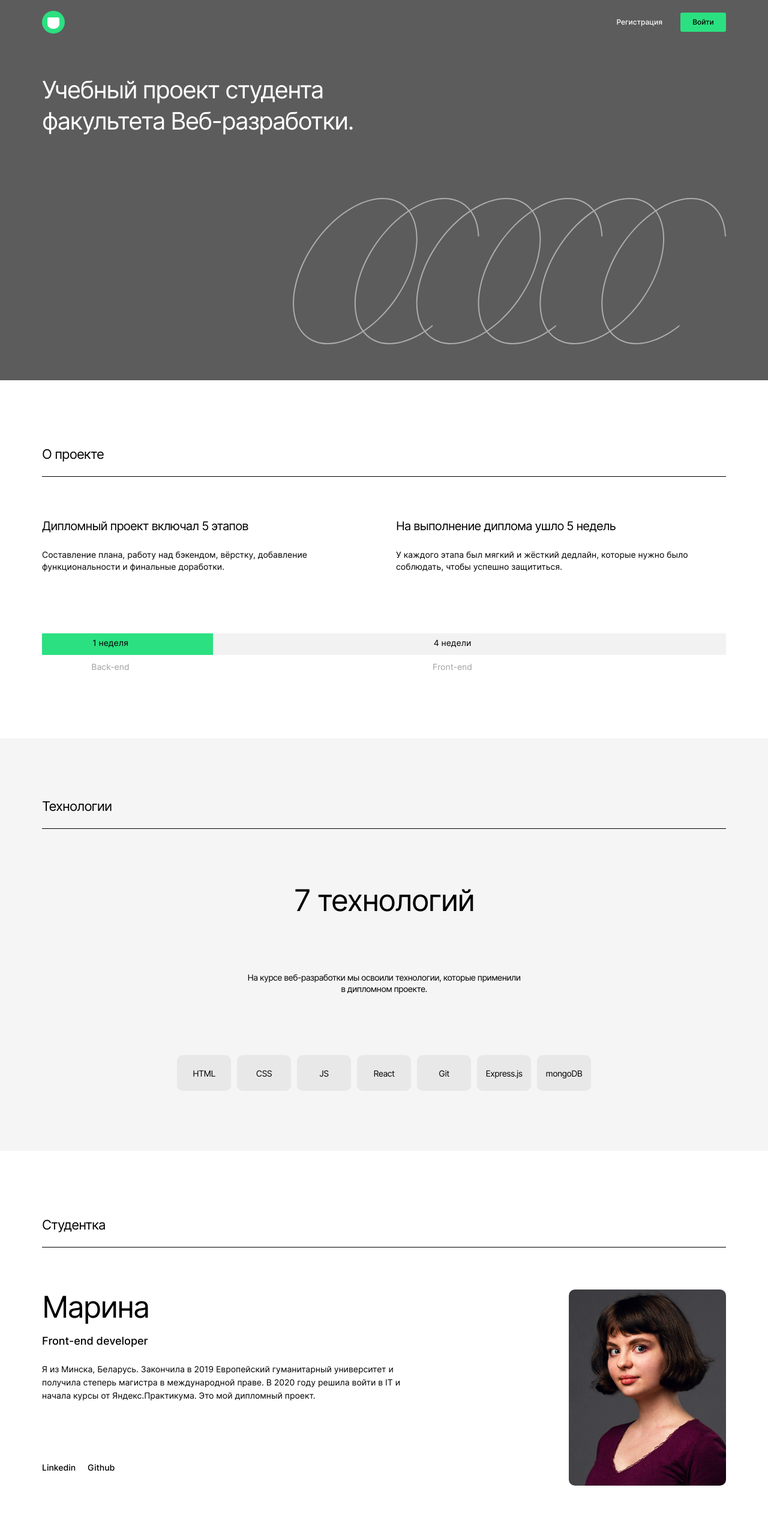
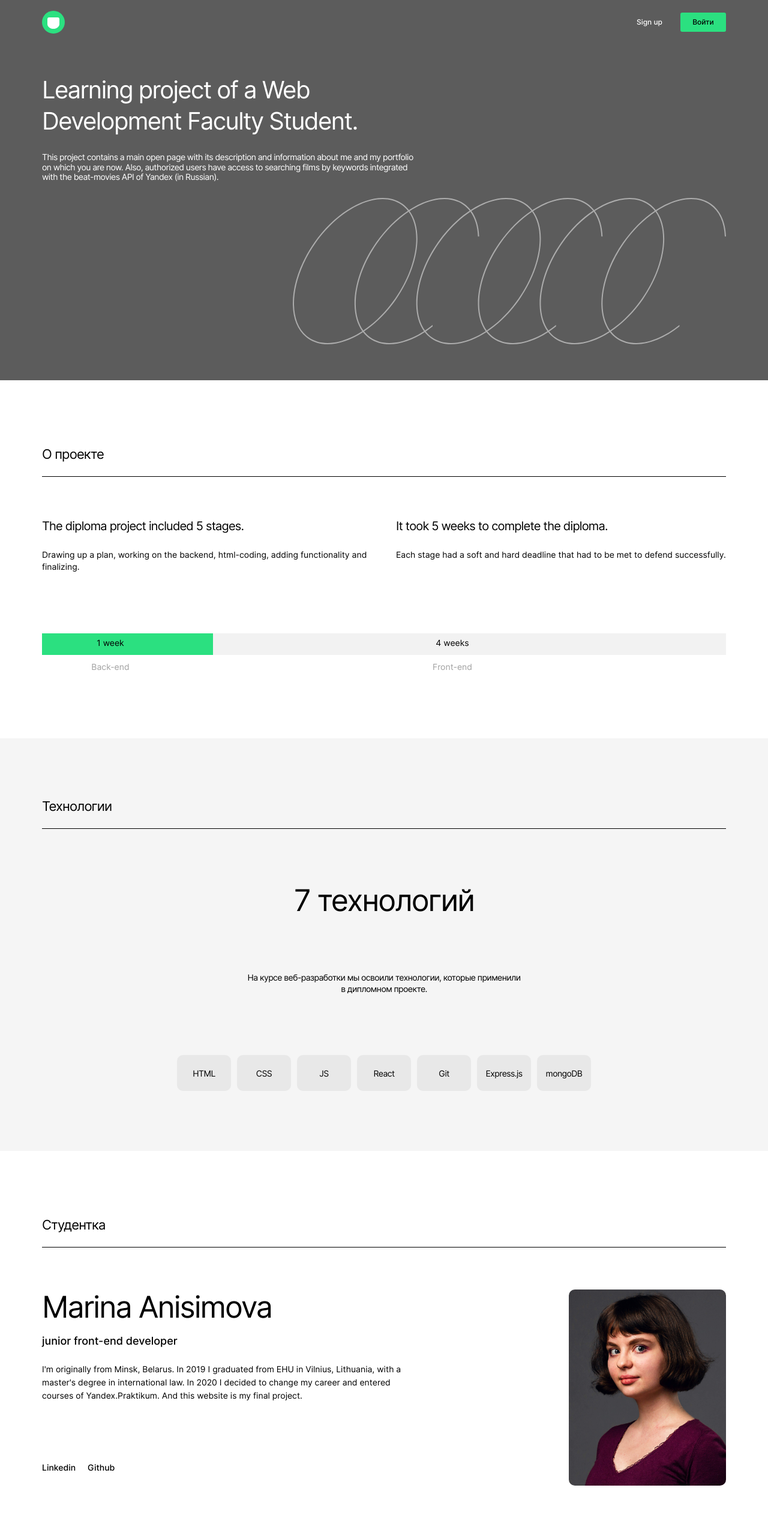
Before and after one commit to willarion/movies-explorer-frontend, a React (Create React App) app: page / in a window 1280 px wide. Shown: the top 2566 px of the page at 60% size. Built offline with nearby package versions, Linux system fonts and the light colour scheme.

Commit message:
перевести на английский

```diff
--- a/src/components/AboutMe/AboutMe.js
+++ b/src/components/AboutMe/AboutMe.js
@@ -9,9 +9,11 @@ function AboutMe(props) {
       <h2 className="about-me__heading">Студентка</h2>
       <div className="about-me__container">
         <div className="about-me-text">
-          <p className="about-me-text-heading">Марина</p>
-          <p className="about-me-text-subheading">Front-end developer</p>
-          <p className="about-me-text-bio">Я из Минска, Беларусь. Закончила в 2019 Европейский гуманитарный университет и получила степерь магистра в международной праве. В 2020 году решила войти в IT и начала курсы от Яндекс.Практикума. Это мой дипломный проект.</p>
+          <p className="about-me-text-heading">Marina Anisimova</p>
+          <p className="about-me-text-subheading">junior front-end developer</p>
+          <p className="about-me-text-bio">
+            I'm originally from Minsk, Belarus. In 2019 I graduated from EHU in Vilnius, Lithuania, with a master's degree in international law. In 2020 I decided to change my career and entered courses of Yandex.Praktikum. And this website is my final project.
+          </p>
           <ul className="about-me__links">
             <li className="about-me__link-item">
               <a className="about-me__link" onClick={() => openInNewTab("https://www.linkedin.com/in/willarion/")}>Linkedin</a>
@@ -21,7 +23,7 @@ function AboutMe(props) {
             </li>
           </ul>
         </div>
-        <img alt="портрет" src={portrait} className="about-me-portrait" />
+        <img alt="portrait" src={portrait} className="about-me-portrait" />
       </div>
     </section>
   )
--- a/src/components/AboutProject/AboutProject.js
+++ b/src/components/AboutProject/AboutProject.js
@@ -6,19 +6,19 @@ function AboutProject(props) {
     <section className="about-project">
       <h2 className="about-project__heading">О проекте</h2>
       <div className="about-project__container">
-          <p className="about-project__stages-header about-project__header">Дипломный проект включал 5 этапов</p>
-          <p className="about-project__stages-info about-project__info">Составление плана, работу над бэкендом, вёрстку, добавление функциональности и финальные доработки.</p>
+          <p className="about-project__stages-header about-project__header">The diploma project included 5 stages.</p>
+          <p className="about-project__stages-info about-project__info">Drawing up a plan, working on the backend, html-coding, adding functionality and finalizing.</p>
 
-          <p className="about-project__timing-header about-project__header">На выполнение диплома ушло 5 недель</p>
-          <p div className="about-project__timing-info about-project__info">У каждого этапа был мягкий и жёсткий дедлайн, которые нужно было соблюдать, чтобы успешно защититься.</p>
+          <p className="about-project__timing-header about-project__header">It took 5 weeks to complete the diploma.</p>
+          <p div className="about-project__timing-info about-project__info">Each stage had a soft and hard deadline that had to be met to defend successfully.</p>
         </div>
           <div className="about-project__timeline-container">
             <div className="about-project__timeline-back">
-              <p className="about-project__timeline-text about-project__timeline-heading">1 неделя</p>
+              <p className="about-project__timeline-text about-project__timeline-heading">1 week</p>
               <p className="about-project__timeline-text about-project__timeline-subheading">Back-end</p>
             </div>
             <div className="about-project__timeline-front">
-              <p className="about-project__timeline-text about-project__timeline-heading">4 недели</p>
+              <p className="about-project__timeline-text about-project__timeline-heading">4 weeks</p>
               <p className="about-project__timeline-text about-project__timeline-subheading">Front-end</p>
             </div>
           </div>
--- a/src/components/Footer/Footer.js
+++ b/src/components/Footer/Footer.js
@@ -13,11 +13,11 @@ function Footer(props) {
 
   return (
     <footer className={`footer ${footerStyle}`}>
-      <p className="footer__info">Учебный проект Яндекс.Практикум х BeatFilm</p>
+      <p className="footer__info">Learning project Yandex.Praktikum х BeatFilm</p>
       <div className="footer__navigation">
         <p className="footer__copyright">&#169; 2020</p>
         <nav className="footer__navigation-links">
-          <a onClick={() => openInNewTab("https://praktikum.yandex.ru")} className="footer__navigation-link footer__link">Яндекс.Практикум</a>
+          <a onClick={() => openInNewTab("https://praktikum.yandex.ru")} className="footer__navigation-link footer__link">Yandex.Praktikum</a>
           <a onClick={() => openInNewTab("https://github.com/willarion")} className="footer__navigation-link footer__link">Github</a>
           <a onClick={() => openInNewTab("https://www.linkedin.com/in/willarion/")}className="footer__navigation-link footer__link">Linkedin</a>
         </nav>
--- a/src/components/Login/Login.js
+++ b/src/components/Login/Login.js
@@ -25,15 +25,15 @@ function Login(props) {
             <span className="login__input-error login__input-error_visible">{formValidation.errors.email}</span>
           </label>
           <label className="login__input-field" htmlFor="password">
-            Пароль
+            Password
             <input type="password" name="password" className="login__input-line" id="input-password" required minLength="8"value={formValidation.values.password} onChange={formValidation.handleChange} readOnly={props.readOnly} />
             <span className="login__input-error login__input-error_visible">{formValidation.errors.password}</span>
           </label>
         </fieldset>
         <div className="login__form-btns">
           <p className="login__input-error login__general-error_visible">{props.message}</p>
-          <button className={ !formValidation.isValid ? "login__save-btn login__save-btn_disabled" : "login__save-btn" } type="submit">Войти</button>
-          <p className="login__register" type="button">Ещё не зарегистрированы? <Link to="/signup" className="login__login-btn">Регистрация</Link></p>
+          <button className={ !formValidation.isValid ? "login__save-btn login__save-btn_disabled" : "login__save-btn" } type="submit">Sign in</button>
+          <p className="login__register" type="button">Don't have account? <Link to="/signup" className="login__login-btn">Sign up</Link></p>
         </div>
       </form>
     </main>
--- a/src/components/Navigation/Navigation.js
+++ b/src/components/Navigation/Navigation.js
@@ -44,7 +44,7 @@ function Navigation (props) {
           to="/profile"
           className={ loggedIn ? "navigation__account navigation__link navigation__link-item_sided" : "navigation__link_invisible"}
         >
-          Аккаунт
+          Account
           <div className="navigation__account-icon" />
         </NavLink>
         <NavLink to="/signin">
@@ -57,7 +57,7 @@ function Navigation (props) {
               activeClassName={headerLight ? 'navigation__link_current navigation__link_current_black' : 'navigation__link_current'}
               className={loggedIn ? "navigation__link navigation__link_sided" : "navigation__link_invisible"}
             >
-              Главная
+              Main
             </NavLink>
           </li>
           <li className={loggedIn ? "navigation__link-item navigation__link-item_sided" :  "navigation__link-item"}>
@@ -66,7 +66,7 @@ function Navigation (props) {
               activeClassName={headerLight ? 'navigation__link_current navigation__link_current_black' : 'navigation__link_current'}
               className={loggedIn ? (visibleNavigation ? linksColor + " navigation__link_sided" : `${linksColor}` ) : "navigation__link_invisible"}
             >
-              Фильмы
+              Movies
             </NavLink>
           </li>
           <li className={loggedIn ? "navigation__link-item navigation__link-item_sided" :  "navigation__link-item"}>
@@ -75,14 +75,14 @@ function Navigation (props) {
               activeClassName={headerLight ? 'navigation__link_current navigation__link_current_black' : 'navigation__link_current'}
               className={loggedIn ? (visibleNavigation ? linksColor + " navigation__link_sided" : `${linksColor}` ) : "navigation__link_invisible"}
             >
-              Сохраненные Фильмы
+              Saved-movies
             </NavLink>
           </li>
           <li className={loggedIn ? "navigation__link-item navigation__link-item_sided" :  "navigation__link-item"}>
             <NavLink
               to="/signup"
               className={loggedIn ? "navigation__link_invisible" : "navigation__link"}>
-              Регистрация
+              Sign up
             </NavLink>
           </li>
         </ul>
--- a/src/components/Portfolio/Portfolio.js
+++ b/src/components/Portfolio/Portfolio.js
@@ -8,13 +8,13 @@ function Portfolio(props) {
       <h2 className="portfolio__heading">Портфолио</h2>
       <ul className="portfolio__links-container">
         <li className="portfolio__link-item">
-         <a className="portfolio__link" onClick={() => openInNewTab("https://github.com/willarion/how-to-learn")}>Статичный сайт</a>
+         <a className="portfolio__link" onClick={() => openInNewTab("https://github.com/willarion/how-to-learn")}>Static web page</a>
         </li>
         <li className="portfolio__link-item">
-         <a className="portfolio__link" onClick={() => openInNewTab("https://github.com/willarion/russian-travel")}>Адаптивный сайт</a>
+         <a className="portfolio__link" onClick={() => openInNewTab("https://github.com/willarion/russian-travel")}>Responsive website</a>
         </li>
         <li className="portfolio__link-item">
-         <a className="portfolio__link" onClick={() => openInNewTab("https://github.com/willarion/react-mesto-api-full")} rel="noopener noreferrer">Одностраничное приложение</a>
+         <a className="portfolio__link" onClick={() => openInNewTab("https://github.com/willarion/react-mesto-api-full")} rel="noopener noreferrer">Single-page application</a>
         </li>
       </ul>
     </section>
--- a/src/components/Promo/Promo.css
+++ b/src/components/Promo/Promo.css
@@ -14,6 +14,18 @@
   font-weight: normal;
   font-size: 40px;
   line-height: 1.3;
+  color: #fff;
+  max-width: 626px;
+  margin: 0;
+  letter-spacing: -0.04em;
+}
+
+.promo__subheading {
+  font-family: Inter;
+  font-style: normal;
+  font-weight: normal;
+  font-size: 14px;
+  line-height: 1.2;
   color: #fff;
   max-width: 626px;
   margin: 0;
--- a/src/components/Promo/Promo.js
+++ b/src/components/Promo/Promo.js
@@ -4,7 +4,9 @@ function Promo(props) {
 
   return (
     <section className="promo">
-      <h1 className="promo__heading">Учебный проект студента факультета Веб-разработки.</h1>
+      <h1 className="promo__heading">Learning project of a Web Development Faculty Student.</h1>
+      <h2 className="promo__subheading">This project contains a main open page with its description and information about me and my portfolio on which you are now.
+      Also, authorized users have access to searching films by keywords integrated with the beat-movies API of Yandex (in Russian).</h2>
       <div className="promo__decoration" />
     </section>
   )
--- a/src/components/Register/Register.js
+++ b/src/components/Register/Register.js
@@ -18,11 +18,11 @@ function Register(props) {
   return (
     <main className="register">
       <div style={{ backgroundImage: `url(${registerLogo})` }} className="register__logo" />
-      <p className="register__greeting">Добро пожаловать!</p>
+      <p className="register__greeting">Welcome!</p>
       <form action="#" className="register__form" onSubmit={handleSubmit} noValidate>
         <fieldset className="register__form-fields">
           <label className="register__input-field" htmlFor="name">
-            Имя
+            Name
             <input className="register__input-line" id="input-name" type="text" name="name" required minLength="2" maxLength="40" value={formValidation.values.name} onChange={formValidation.handleChange} readOnly={props.readOnly} />
             <span className="register__input-error register__input-error_visible">{formValidation.errors.name}</span>
           </label>
@@ -32,15 +32,15 @@ function Register(props) {
             <span className="register__input-error register__input-error_visible">{formValidation.errors.email}</span>
           </label>
           <label className="register__input-field" htmlFor="password">
-            Пароль
+            Password
             <input type="password" name="password" className="register__input-line" id="input-password" required minLength="8" value={formValidation.values.password} onChange={formValidation.handleChange} readOnly={props.readOnly} />
             <span className="register__input-error register__input-error_visible">{formValidation.errors.password}</span>
           </label>
         </fieldset>
         <div className="register__form-btns">
           <p className="register__input-error register__general-error_visible">{props.message}</p>
-          <button className={ !formValidation.isValid ? "register__save-btn register__save-btn_disabled" : "register__save-btn" }type="submit" disabled={!formValidation.isValid}>Зарегистрироваться</button>
-          <p className="register__login" type="button">Уже зарегистрированы? <Link to="/signin" className="register__login-btn">Войти</Link></p>
+          <button className={ !formValidation.isValid ? "register__save-btn register__save-btn_disabled" : "register__save-btn" }type="submit" disabled={!formValidation.isValid}>Sign up</button>
+          <p className="register__login" type="button">Already a member? <Link to="/signin" className="register__login-btn">Sign in</Link></p>
         </div>
       </form>
     </main>
--- a/src/components/SearchForm/SearchForm.js
+++ b/src/components/SearchForm/SearchForm.js
@@ -10,7 +10,7 @@ function SearchForm(props) {
     const value = e.target.value;
 
     if (value === undefined || value.trim() === '') {
-      setErrorMessage('Нужно ввести ключевое слово');
+      setErrorMessage('You need to enter a keyword (in Russian)');
       props.setMovieInput('');
 
     } else {
@@ -24,7 +24,7 @@ function SearchForm(props) {
     if (props.movieInput) {
       props.onMovieSearch();
     } else {
-      console.log('нечего искать');
+      console.log('nothing to search');
       return;
     }
   }
@@ -33,7 +33,7 @@ function SearchForm(props) {
     <form className="search-form" onSubmit={handleSubmit} noValidate>
       <div className="search-form__input-container">
         <div className="search-form__illustration" />
-        <input className="search-form__input" placeholder="Фильм" value={props.movieInput} onChange={handleMovieChange} required />
+        <input className="search-form__input" placeholder="Movie?" value={props.movieInput} onChange={handleMovieChange} required />
         <button className="search-form__btn" type="submit" />
       </div>
       <p className="search-form__error">{errorMessage}</p>
```
Also changed, not shown: src/components/Profile/Profile.js (+5 -5 lines).
